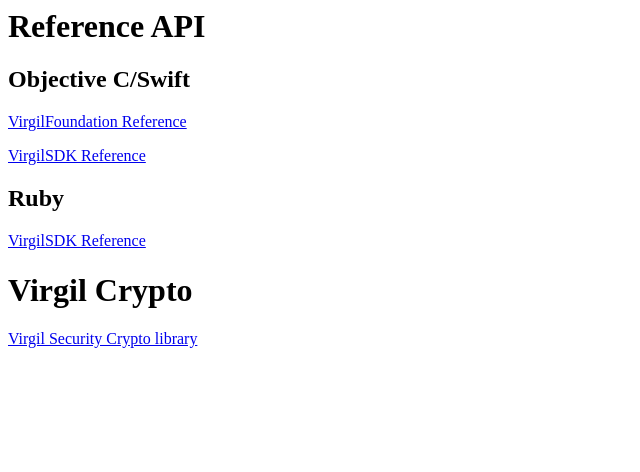
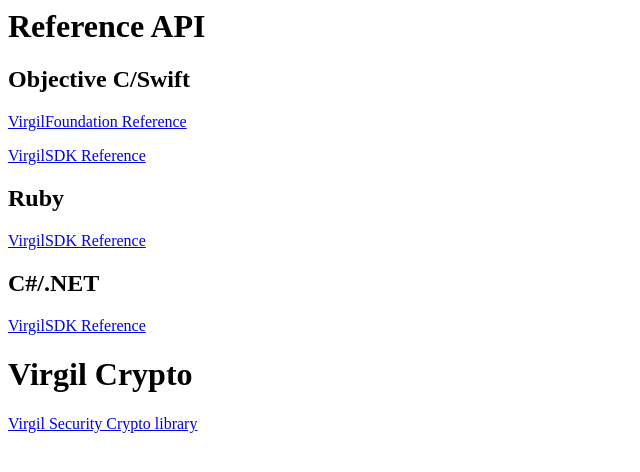
Before and after one commit to VirgilSecurity/VirgilSecurity.github.io, a plain HTML site: page index.html in a window 1280 px wide. Shown: the whole page, without its empty margins (0-640 px from the left). Drawn offline with Linux system fonts and the light colour scheme.

Commit message:
link to C# SDK docs added

```diff
--- a/index.html
+++ b/index.html
@@ -10,6 +10,8 @@
     <p><a href="http://virgilsecurity.github.io/virgil-sdk-x/">VirgilSDK Reference</a></p>
     <h2>Ruby</h2>
     <p><a href="http://virgilsecurity.github.io/virgil-sdk-ruby/">VirgilSDK Reference</a></p>
+    <h2>C#/.NET</h2>
+    <p><a href="http://virgilsecurity.github.io/virgil-sdk-net/">VirgilSDK Reference</a></p>
     <h1>Virgil Crypto</h1>
     <p><a href="http://virgilsecurity.github.io/virgil-crypto/">Virgil Security Crypto library</a></p>
   </body>
```
